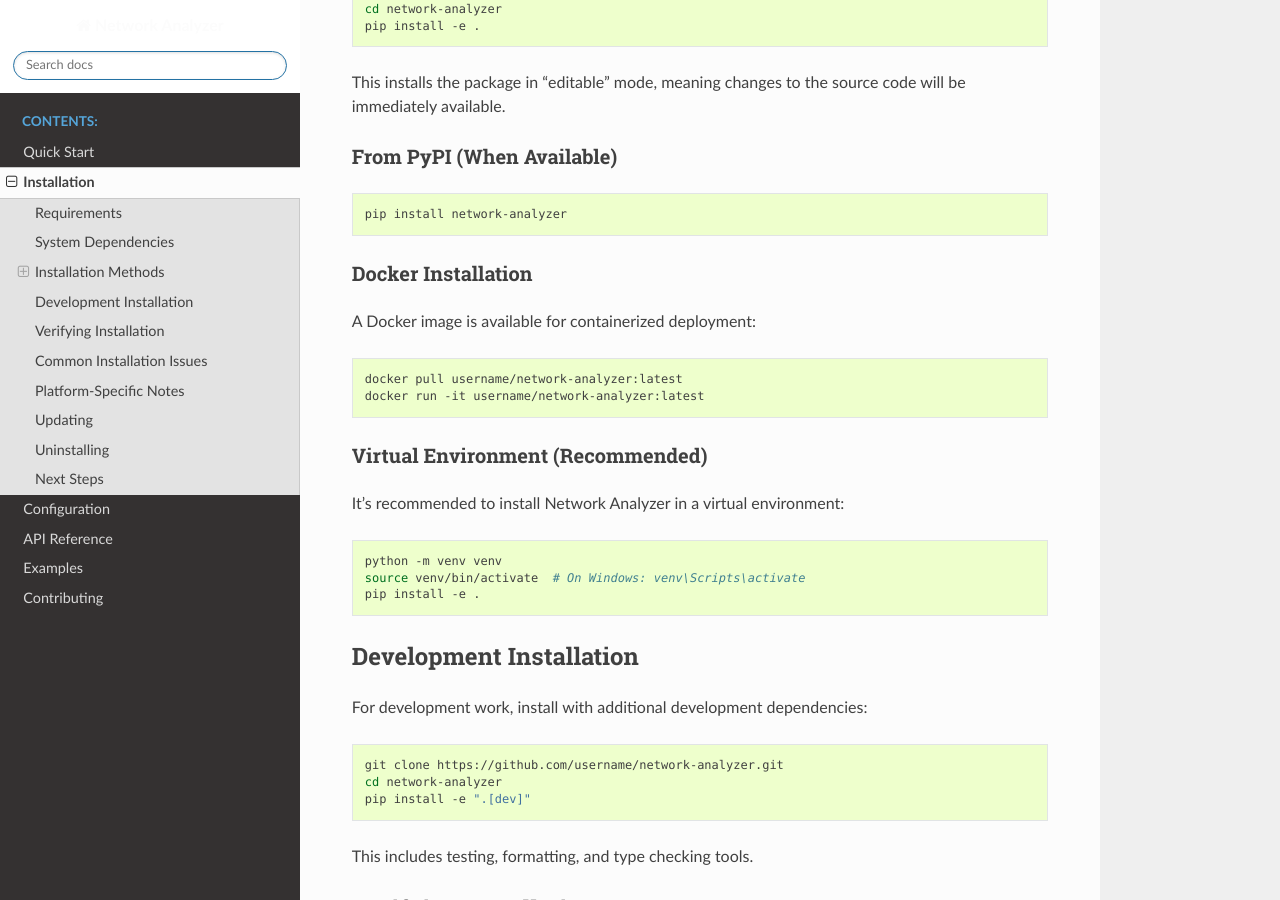
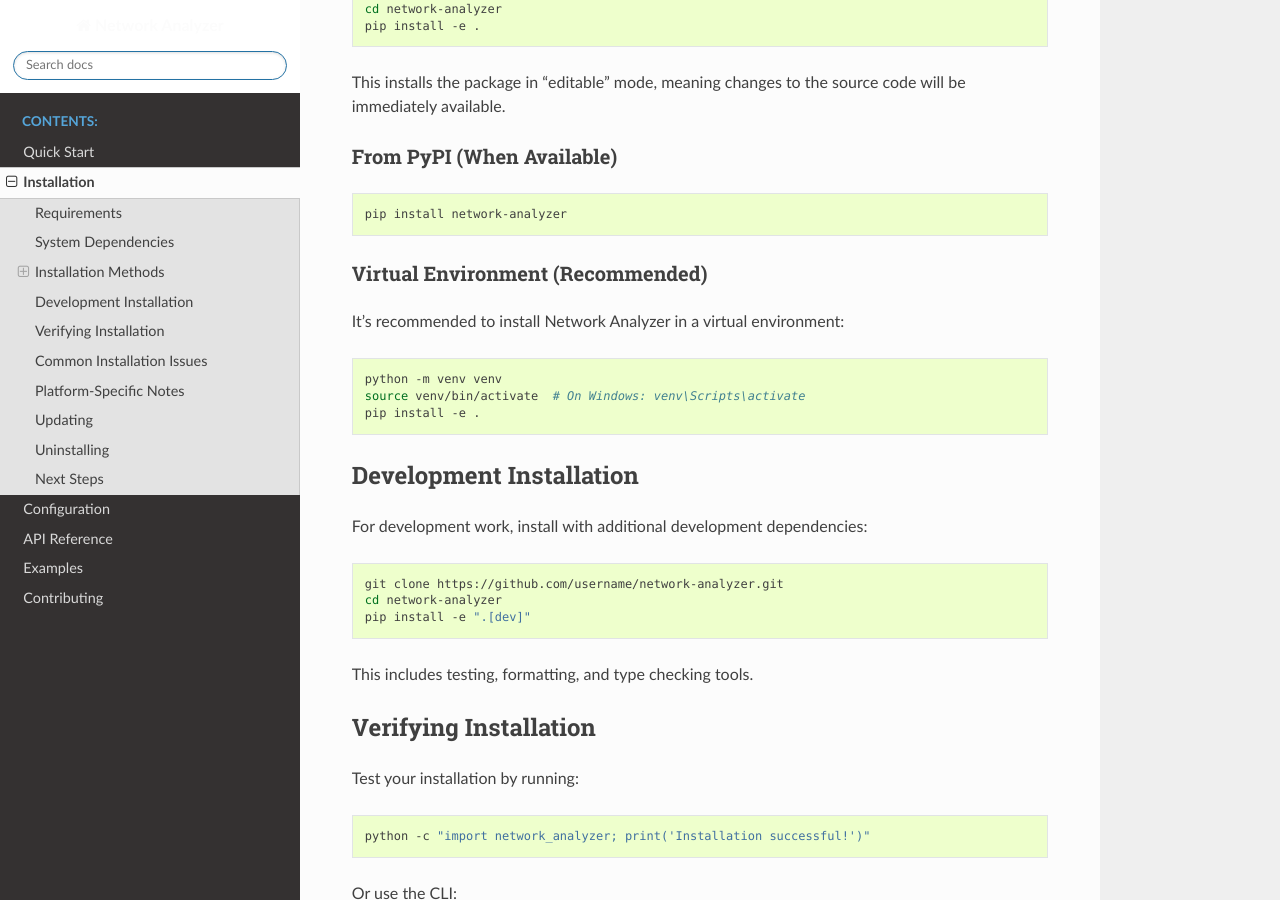
Before and after one commit to secantsquared/network_visualizer, a Sphinx documentation site: the page built from docs/installation.rst, in a window 1280 px wide and 900 px high, scrolled down 1054 px. Built offline with Sphinx 7.4.7 and the Read the Docs theme 3.1.0, drawn with Linux system fonts in a browser that asks for light colours.

Commit message:
docs: remove incorrect information on Docker installation options

```diff
--- a/docs/installation.rst
+++ b/docs/installation.rst
@@ -56,15 +56,6 @@ From PyPI (When Available)
 
     pip install network-analyzer
 
-Docker Installation
-~~~~~~~~~~~~~~~~~~~
-
-A Docker image is available for containerized deployment:
-
-.. code-block:: bash
-
-    docker pull username/network-analyzer:latest
-    docker run -it username/network-analyzer:latest
 
 Virtual Environment (Recommended)
 ~~~~~~~~~~~~~~~~~~~~~~~~~~~~~~~~~~
```
